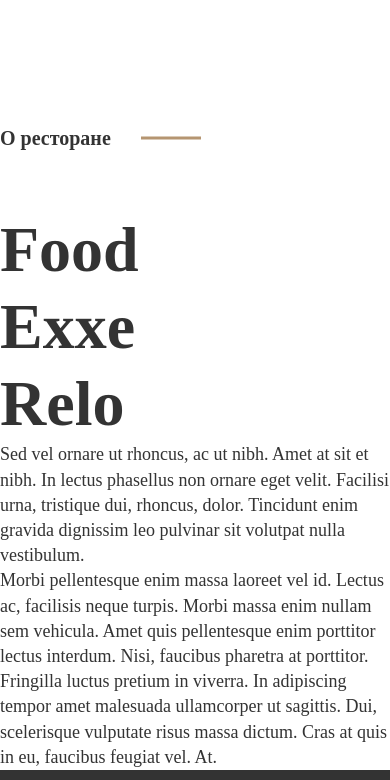
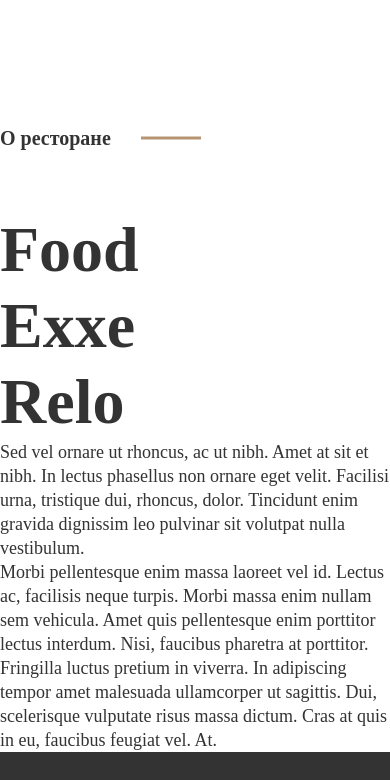
Before and after one commit to AnnaConda007/restaurantProject, a plain HTML site: page index.html in a window 390 px wide. Shown: the part 1170-1950 px from the top of the page. Drawn offline with Linux system fonts and the light colour scheme.

Commit message:
шрифты кратны 4

```diff
--- a/style.css
+++ b/style.css
@@ -92,7 +92,7 @@ header p {
 }
 
 .wrapper {
-    max-width: 1075px;
+    max-width: 1024px;
     margin-left: 15%;
 }
 
@@ -126,24 +126,11 @@ header p {
     margin-right: 75px;
     font-weight: 700;
     font-size: 64px;
-    line-height: 76.8px;
+    line-height: 76px;
     color: #333333;
     text-align: start;
 }
 
-@media (max-width:900px) {
-    .wrapper {
-        margin-left: 0%;
-    }
-
-    .wrapper_text-wrap {
-        justify-content: flex-start;
-    }
-
-    .wrapper_text-wrap_tagline {
-        margin-right: 0px;
-    }
-}
 
 .wrapper_text-wrap_p-wrapper {
     max-width: 525px;
@@ -152,7 +139,7 @@ header p {
 .wrapper_text-wrap_p-wrapper_p {
     font-weight: 400;
     font-size: 18px;
-    line-height: 25.2px;
+    line-height: 24px;
     color: #333333;
 }
 
@@ -176,3 +163,17 @@ footer li {
     align-items: center;
     color: white;
 }
+
+@media (max-width:900px) {
+    .wrapper {
+        margin-left: 0%;
+    }
+
+    .wrapper_text-wrap {
+        justify-content: flex-start;
+    }
+
+    .wrapper_text-wrap_tagline {
+        margin-right: 0px;
+    }
+}
```
